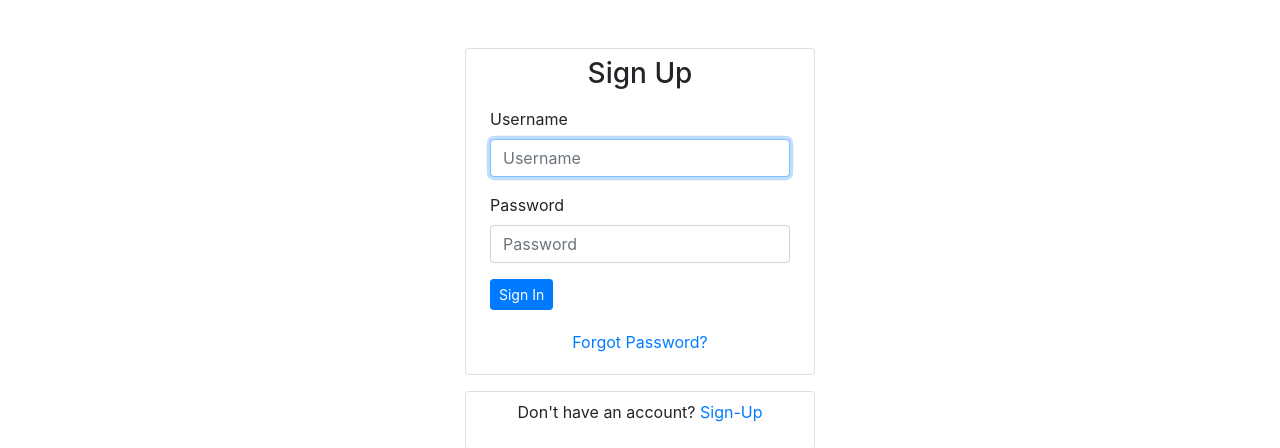
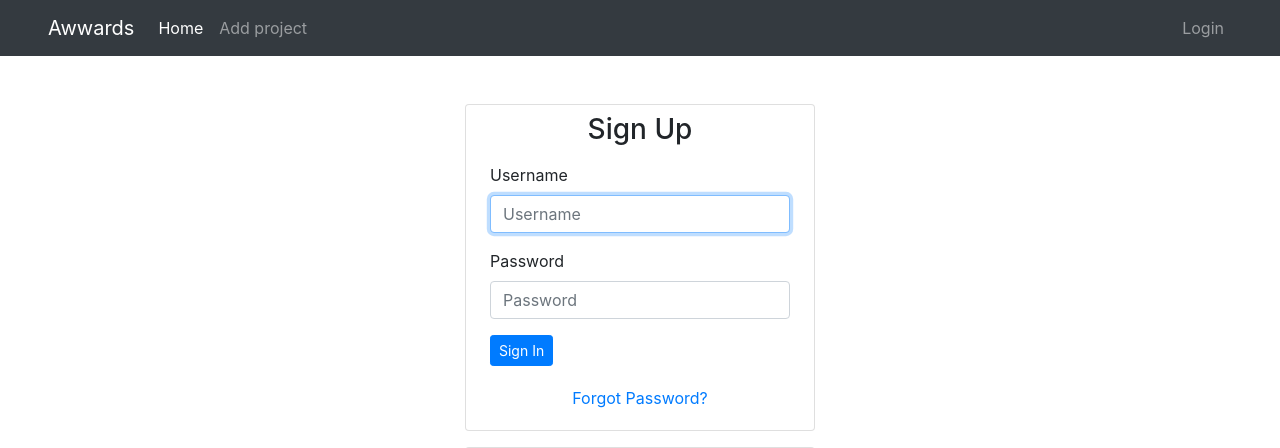
Before and after one commit to JosephatNgugi/Awward, a Django app: page /accounts/login/ in a window 1280 px wide. Shown: the top 448 px of the page. Run offline with Django 4.2, Linux system fonts and the light colour scheme; some libraries are stand-ins or nearby versions.

Commit message:
extend base html to registration base.html to include navbar in login and registration

```diff
--- a/awwards/views.py
+++ b/awwards/views.py
@@ -28,6 +28,7 @@ def UserRegistration(request):
         form = SignUpForm()
     return render(request, 'registration/registration_form.html', {'form': form})
 
+@login_required(login_url='/accounts/login/')
 def profile(request,id):
     profile = Profile.objects.get(user = id)
     return render(request, 'user/profile.html', {"profile":profile})
--- a/static/templates/registration/base.html
+++ b/static/templates/registration/base.html
@@ -1,3 +1,4 @@
+{%extends "base.html"%}
 {% load bootstrap4 %}
 <!DOCTYPE html>
 <html>
```
